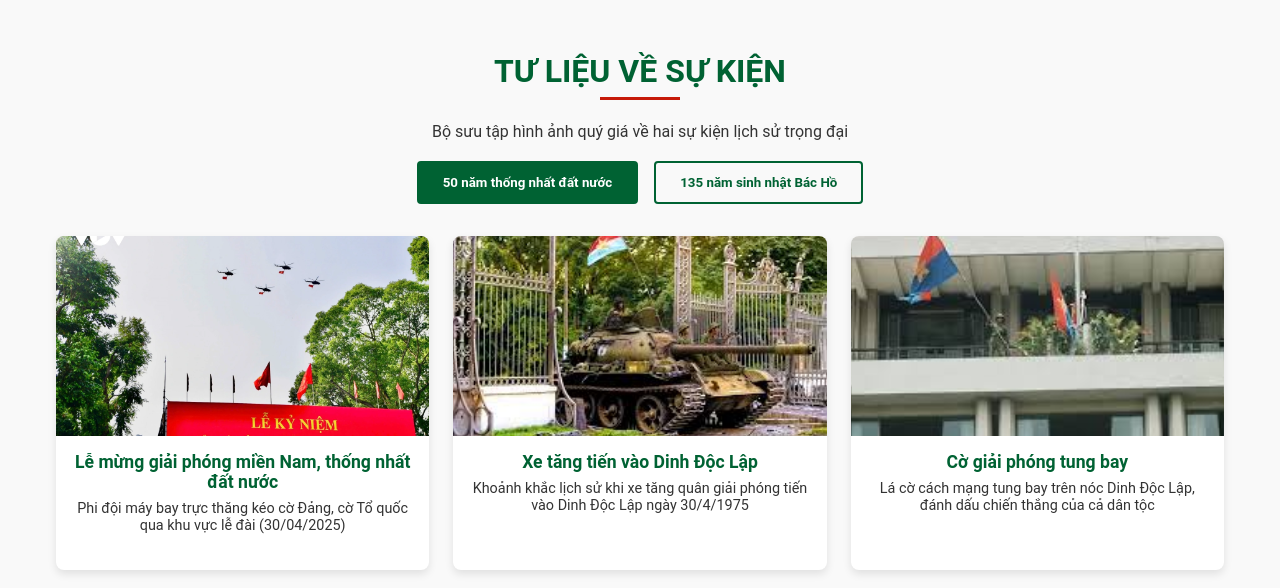
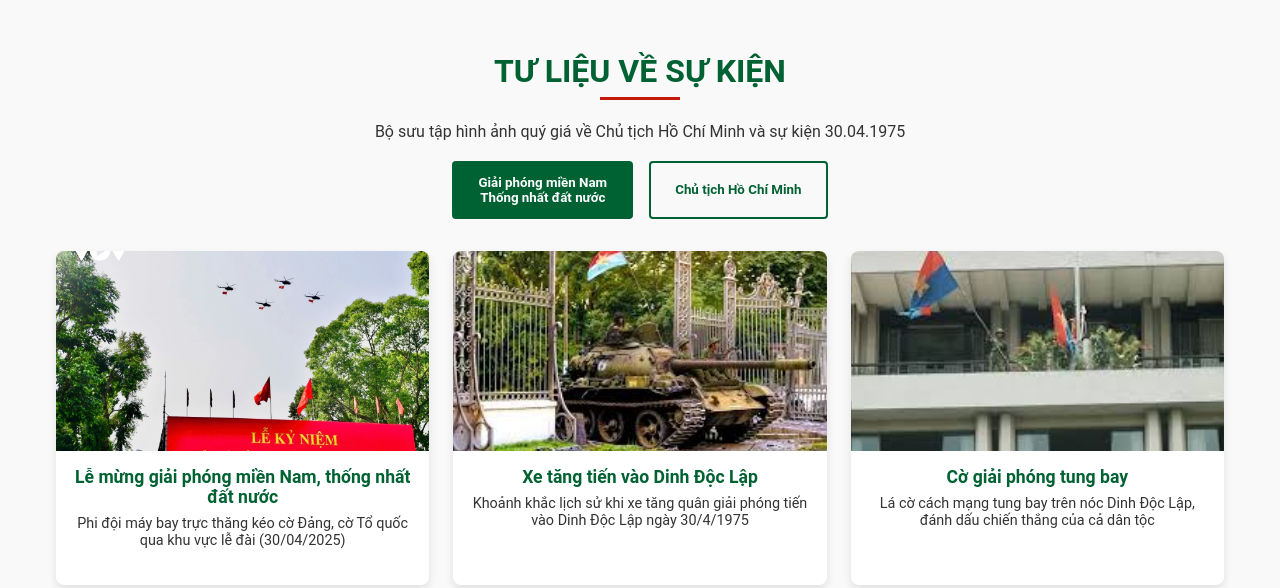
Before and after one commit to thanhdzno1st/Website_du_thi_ky_niem_50nam_nhom18, a plain HTML site: page index.html in a window 1280 px wide. Shown: the part 2100-2688 px from the top of the page. Drawn offline with Linux system fonts and the light colour scheme.

Commit message:
modify Home

```diff
--- a/index.html
+++ b/index.html
@@ -105,11 +105,11 @@
 
     <section id="gallery" class="gallery-section">
         <h2 class="section-title">TƯ LIỆU VỀ SỰ KIỆN</h2>
-        <p>Bộ sưu tập hình ảnh quý giá về hai sự kiện lịch sử trọng đại</p>
+        <p>Bộ sưu tập hình ảnh quý giá về Chủ tịch Hồ Chí Minh và sự kiện 30.04.1975</p>
 
         <div class="gallery-tabs">
-            <button class="gallery-tab active" data-target="tab-reunification">50 năm thống nhất đất nước</button>
-            <button class="gallery-tab" data-target="tab-hochiminh">135 năm sinh nhật Bác Hồ</button>
+            <button class="gallery-tab active" data-target="tab-reunification">Giải phóng miền Nam</br>Thống nhất đất nước</button>
+            <button class="gallery-tab" data-target="tab-hochiminh">Chủ tịch Hồ Chí Minh</button>
         </div>
 
         <div class="gallery-content">
```
